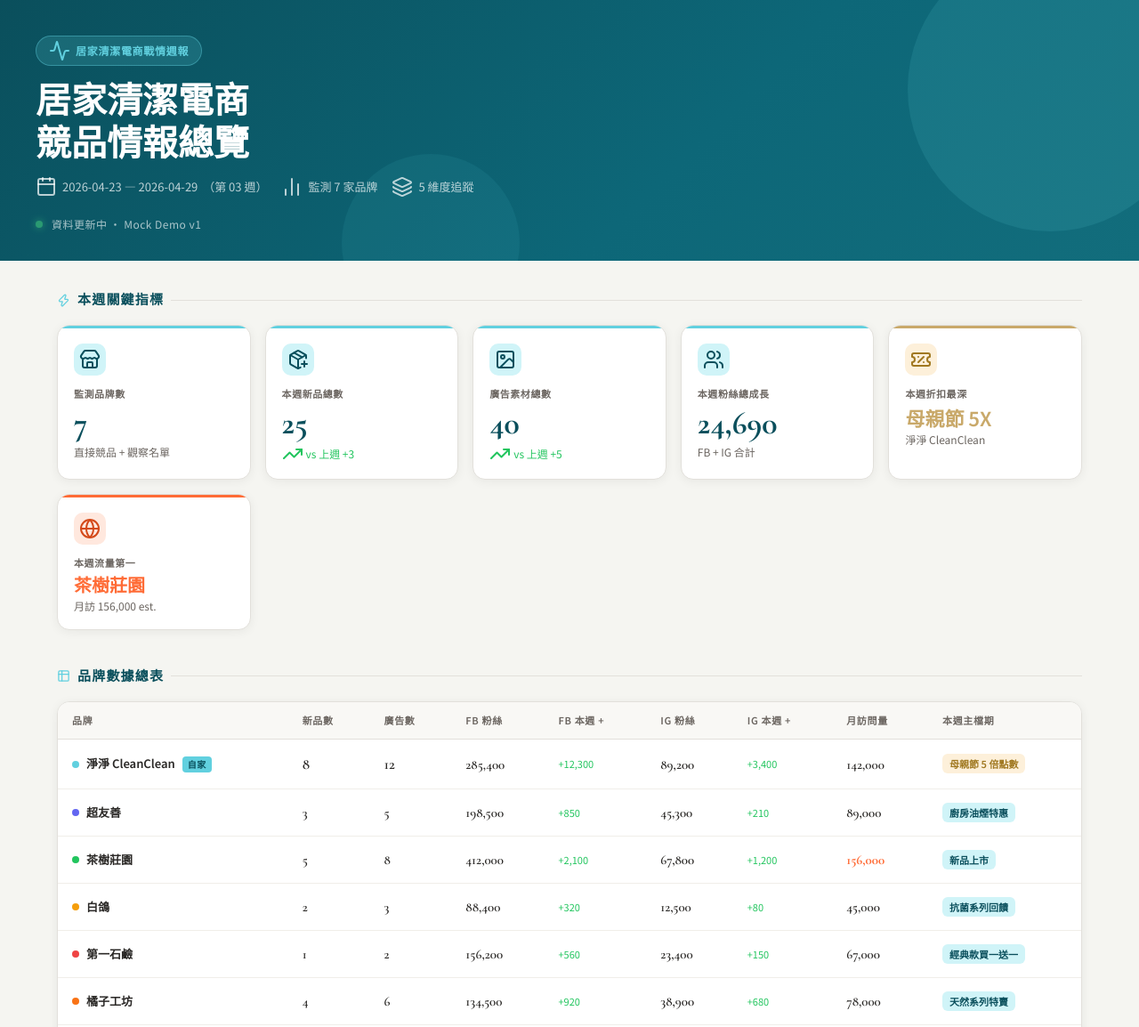
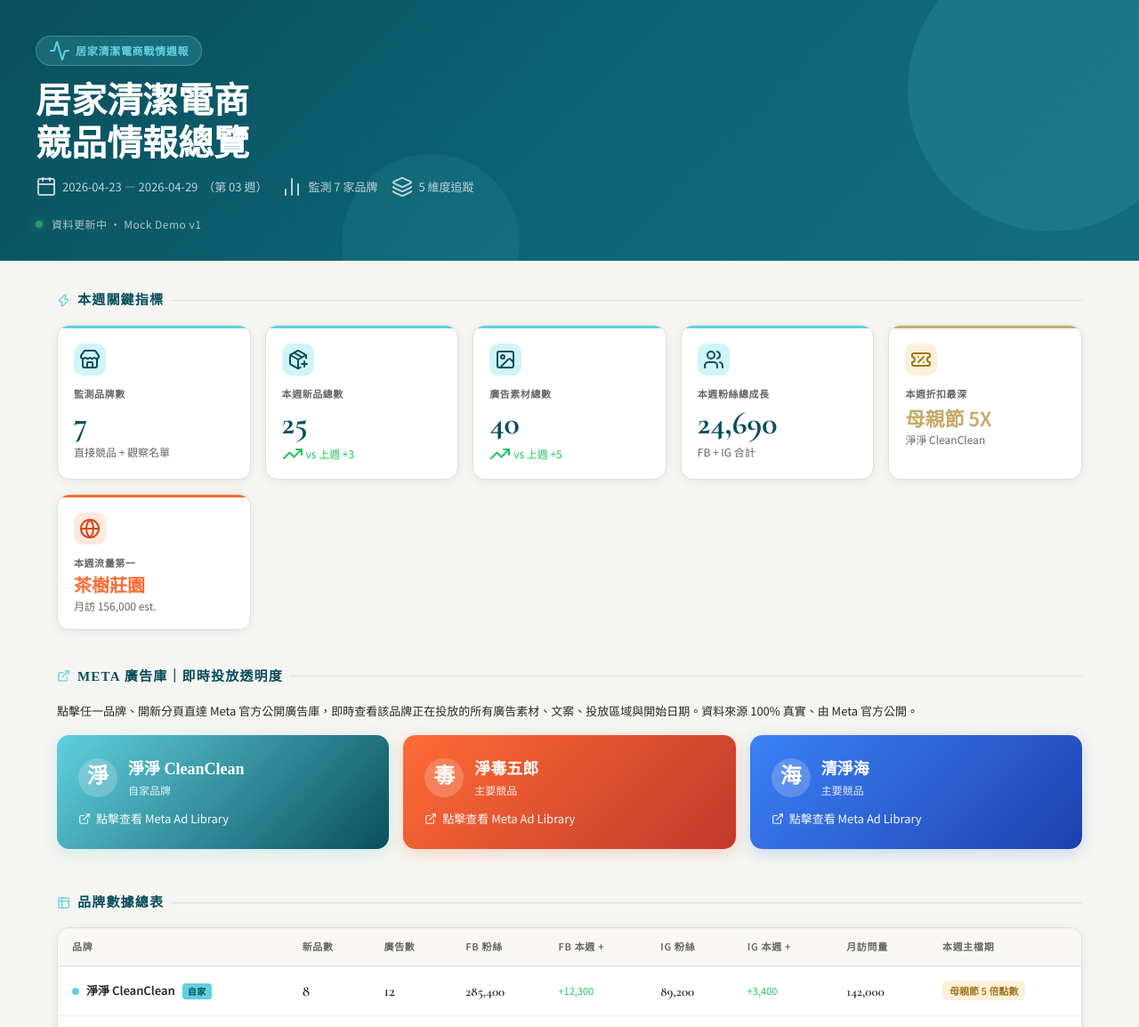
Before and after one commit to rey555ddd/test01-reyway, a plain HTML site: page index.html in a window 1280 px wide. Shown: the top 1154 px of the page at 89% size. Drawn offline with nearby package versions, Linux system fonts and the light colour scheme.

Commit message:
升級：加入 Meta 廣告庫即時直連（淨淨/淨毒五郎/清淨海）
- 新增 KPI 區塊下方的 Meta Ad Library 直連 section
- 三大競品卡片、點擊開新分頁直達官方廣告庫
- 100% 真實資料、由 Meta 公開
- 解決 mock 數字爭議

```diff
--- a/index.html
+++ b/index.html
@@ -569,6 +569,72 @@
 
   </div><!-- /kpi-grid -->
 
+  <!-- META AD LIBRARY DIRECT LINKS -->
+  <div class="section-title">
+    <i data-lucide="external-link" style="width:15px;height:15px;color:var(--cyan)"></i>
+    Meta 廣告庫｜即時投放透明度
+  </div>
+  <p style="color:var(--gray-warm);font-size:13px;margin:0 0 16px;line-height:1.7;">
+    點擊任一品牌、開新分頁直達 Meta 官方公開廣告庫，即時查看該品牌正在投放的所有廣告素材、文案、投放區域與開始日期。資料來源 100% 真實、由 Meta 官方公開。
+  </p>
+  <div style="display:grid;grid-template-columns:repeat(auto-fit,minmax(280px,1fr));gap:16px;margin-bottom:48px;">
+
+    <a href="https://www.facebook.com/ads/library/?active_status=all&ad_type=all&country=TW&q=cleanclean&search_type=keyword_unordered&sort_data%5Bmode%5D=total_impressions&sort_data%5Bdirection%5D=desc"
+       target="_blank" rel="noopener"
+       style="display:block;padding:24px;background:linear-gradient(135deg,#61d0df 0%,#0a4f5c 100%);color:#fff;border-radius:14px;text-decoration:none;box-shadow:0 4px 16px rgba(97,208,223,0.25);transition:transform .2s, box-shadow .2s;"
+       onmouseover="this.style.transform='translateY(-3px)';this.style.boxShadow='0 8px 24px rgba(97,208,223,0.35)'"
+       onmouseout="this.style.transform='translateY(0)';this.style.boxShadow='0 4px 16px rgba(97,208,223,0.25)'">
+      <div style="display:flex;align-items:center;gap:12px;margin-bottom:12px;">
+        <div style="width:44px;height:44px;border-radius:50%;background:rgba(255,255,255,0.2);display:flex;align-items:center;justify-content:center;font-family:'Cormorant Garamond',serif;font-size:24px;font-weight:600;">淨</div>
+        <div>
+          <div style="font-size:18px;font-weight:600;font-family:'Noto Serif TC',serif;">淨淨 CleanClean</div>
+          <div style="font-size:12px;opacity:0.85;">自家品牌</div>
+        </div>
+      </div>
+      <div style="display:flex;align-items:center;gap:6px;font-size:13px;opacity:0.95;">
+        <i data-lucide="external-link" style="width:14px;height:14px;"></i>
+        點擊查看 Meta Ad Library
+      </div>
+    </a>
+
+    <a href="https://www.facebook.com/ads/library/?active_status=all&ad_type=all&country=TW&q=%E6%B7%A8%E6%AF%92%E4%BA%94%E9%83%8E&search_type=keyword_unordered&sort_data%5Bmode%5D=total_impressions&sort_data%5Bdirection%5D=desc"
+       target="_blank" rel="noopener"
+       style="display:block;padding:24px;background:linear-gradient(135deg,#ff6b35 0%,#c0392b 100%);color:#fff;border-radius:14px;text-decoration:none;box-shadow:0 4px 16px rgba(255,107,53,0.25);transition:transform .2s, box-shadow .2s;"
+       onmouseover="this.style.transform='translateY(-3px)';this.style.boxShadow='0 8px 24px rgba(255,107,53,0.35)'"
+       onmouseout="this.style.transform='translateY(0)';this.style.boxShadow='0 4px 16px rgba(255,107,53,0.25)'">
+      <div style="display:flex;align-items:center;gap:12px;margin-bottom:12px;">
+        <div style="width:44px;height:44px;border-radius:50%;background:rgba(255,255,255,0.2);display:flex;align-items:center;justify-content:center;font-family:'Cormorant Garamond',serif;font-size:24px;font-weight:600;">毒</div>
+        <div>
+          <div style="font-size:18px;font-weight:600;font-family:'Noto Serif TC',serif;">淨毒五郎</div>
+          <div style="font-size:12px;opacity:0.85;">主要競品</div>
+        </div>
+      </div>
+      <div style="display:flex;align-items:center;gap:6px;font-size:13px;opacity:0.95;">
+        <i data-lucide="external-link" style="width:14px;height:14px;"></i>
+        點擊查看 Meta Ad Library
+      </div>
+    </a>
+
+    <a href="https://www.facebook.com/ads/library/?active_status=all&ad_type=all&country=TW&q=%E6%B8%85%E6%B7%A8%E6%B5%B7&search_type=keyword_unordered&sort_data%5Bmode%5D=total_impressions&sort_data%5Bdirection%5D=desc"
+       target="_blank" rel="noopener"
+       style="display:block;padding:24px;background:linear-gradient(135deg,#3b82f6 0%,#1e40af 100%);color:#fff;border-radius:14px;text-decoration:none;box-shadow:0 4px 16px rgba(59,130,246,0.25);transition:transform .2s, box-shadow .2s;"
+       onmouseover="this.style.transform='translateY(-3px)';this.style.boxShadow='0 8px 24px rgba(59,130,246,0.35)'"
+       onmouseout="this.style.transform='translateY(0)';this.style.boxShadow='0 4px 16px rgba(59,130,246,0.25)'">
+      <div style="display:flex;align-items:center;gap:12px;margin-bottom:12px;">
+        <div style="width:44px;height:44px;border-radius:50%;background:rgba(255,255,255,0.2);display:flex;align-items:center;justify-content:center;font-family:'Cormorant Garamond',serif;font-size:24px;font-weight:600;">海</div>
+        <div>
+          <div style="font-size:18px;font-weight:600;font-family:'Noto Serif TC',serif;">清淨海</div>
+          <div style="font-size:12px;opacity:0.85;">主要競品</div>
+        </div>
+      </div>
+      <div style="display:flex;align-items:center;gap:6px;font-size:13px;opacity:0.95;">
+        <i data-lucide="external-link" style="width:14px;height:14px;"></i>
+        點擊查看 Meta Ad Library
+      </div>
+    </a>
+
+  </div>
+
   <!-- BRAND DATA TABLE -->
   <div class="section-title">
     <i data-lucide="table-2" style="width:15px;height:15px;color:var(--cyan)"></i>
```
